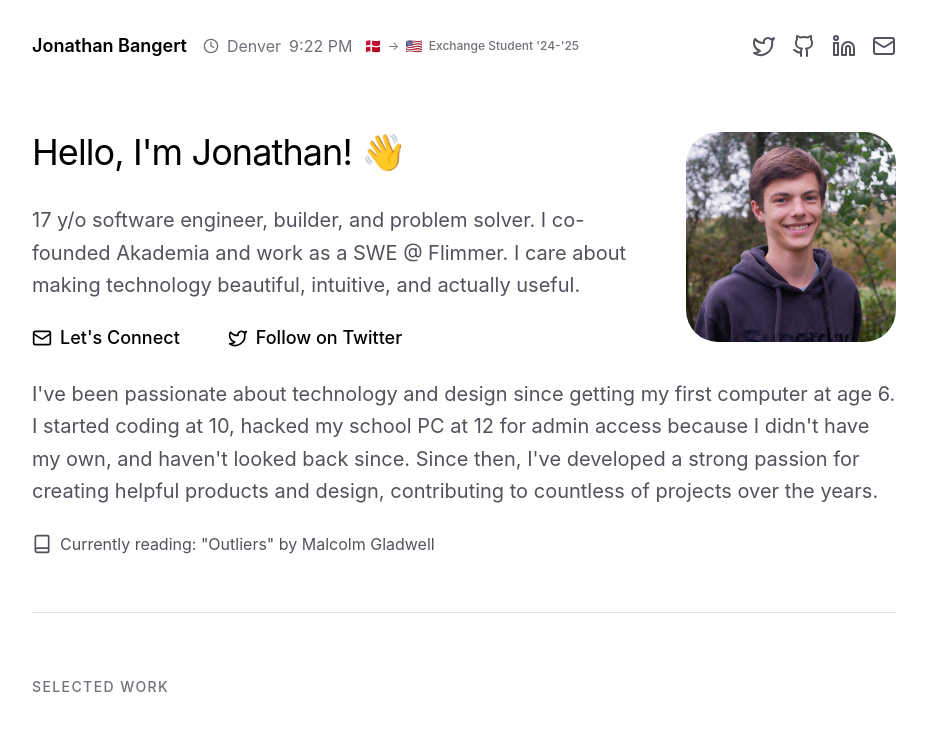
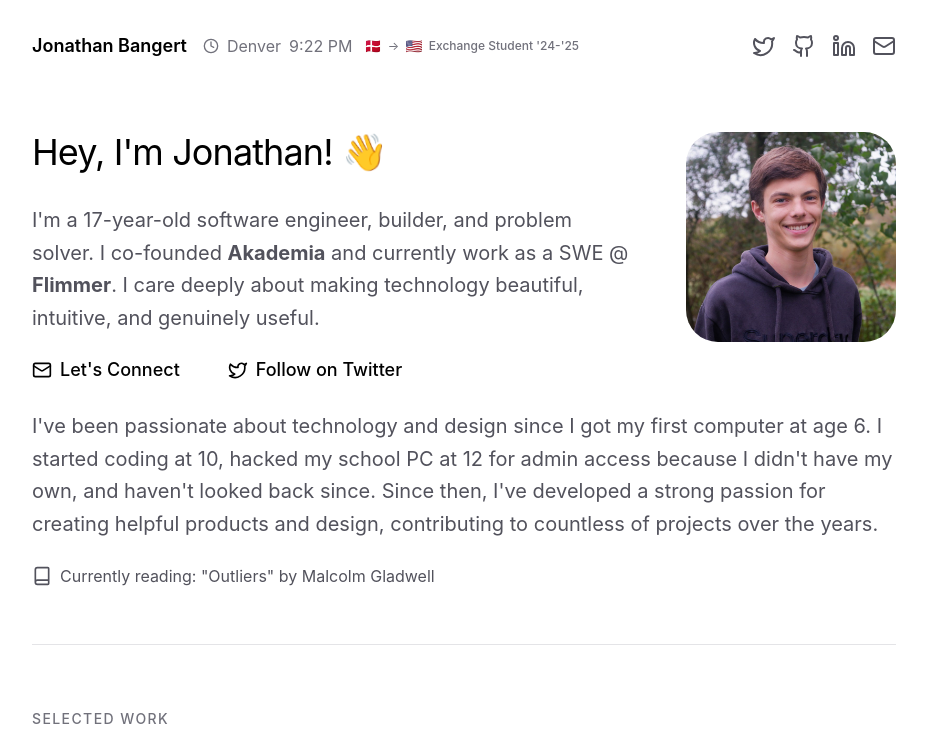
Before and after one commit to jonbng/folio, a Next.js app: page / in a window 1280 px wide. Shown: the top 745 px of the page, without its empty margins (176-1103 px from the left). Built offline with nearby package versions, Linux system fonts and the light colour scheme.

Commit message:
Better about text

```diff
--- a/src/app/page.tsx
+++ b/src/app/page.tsx
@@ -145,13 +145,14 @@ export default function Home() {
               <div className="flex flex-col-reverse sm:flex-row items-start gap-8 sm:gap-12 mb-5">
                 <div className="flex-1">
                   <h2 className="text-4xl font-normal tracking-tight mb-8">
-                    Hello, I&apos;m Jonathan! <span className="wave">👋</span>
+                    Hey, I&apos;m Jonathan! <span className="wave">👋</span>
                   </h2>
                   <p className="text-xl text-zinc-600 leading-relaxed mb-4">
-                    17 y/o software engineer, builder, and problem solver. I
-                    co-founded Akademia and work as a SWE @ Flimmer. I care
-                    about making technology beautiful, intuitive, and actually
-                    useful.
+                    I&apos;m a 17-year-old software engineer, builder, and
+                    problem solver. I co-founded <strong>Akademia</strong> and
+                    currently work as a SWE @ <strong>Flimmer</strong>. I care
+                    deeply about making technology beautiful, intuitive, and
+                    genuinely useful.
                   </p>
                   <div className="flex flex-wrap gap-4 -ml-4">
                     <CTAButton
@@ -184,7 +185,7 @@ export default function Home() {
                 <div className="space-y-4">
                   <p className="text-xl text-zinc-600 leading-relaxed">
                     I&apos;ve been passionate about technology and design since
-                    getting my first computer at age 6. I started coding at 10,
+                    I got my first computer at age 6. I started coding at 10,
                     hacked my school PC at 12 for admin access because I
                     didn&apos;t have my own, and haven&apos;t looked back since.
                     Since then, I&apos;ve developed a strong passion for
@@ -192,14 +193,6 @@ export default function Home() {
                     countless of projects over the years.
                   </p>
                 </div>
-                {/* <div className="space-y-4">
-                  <p className="text-lg text-zinc-600 leading-relaxed">
-                    Technology should work for people, not the other way around.
-                    I focus on the details, the experience, and the long-term
-                    impact, because great tools don&apos;t just solve problems,
-                    they change what&apos;s possible.
-                  </p>
-                </div> */}
               </div>
             </section>
 
```
